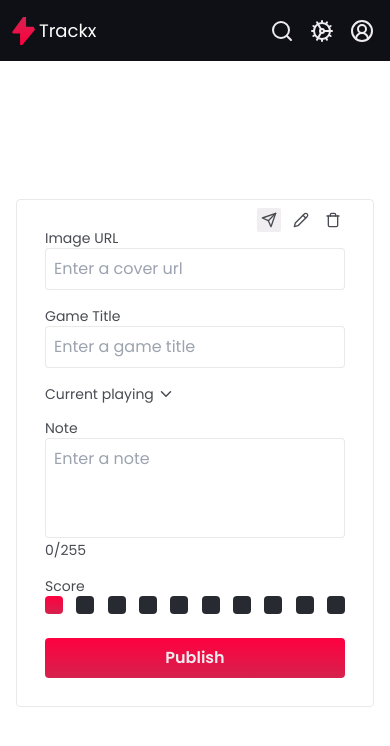
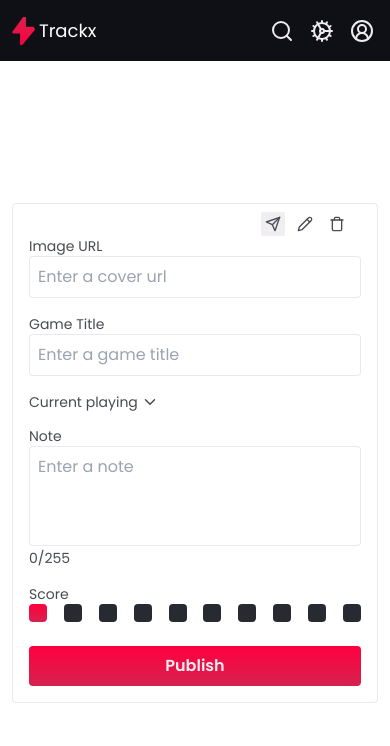
Before and after one commit to stardusteight-d4c/gametracker, a Next.js app in the folder web/: page /games/manage in a window 390 px wide. Shown: the top 746 px of the page. Built offline with nearby package versions, Linux system fonts and the light colour scheme.

Commit message:
chore: manage page base responsiveness

```diff
--- a/web/src/app/(game)/games/manage/page.tsx
+++ b/web/src/app/(game)/games/manage/page.tsx
@@ -15,7 +15,8 @@ export default function Manage() {
     <main className="w-screen min-h-screen">
       <div className="flex flex-col h-screen items-center justify-center">
         <Navbar />
-        <div className="flex flex-col relative max-w-[358px] w-full border border-dark-mid/10 mt-[61px] rounded p-7">
+        <div className="px-3 lg:px-0 w-full flex items-center justify-center">
+          <div className="flex flex-col relative md:max-w-[358px] w-full border border-dark-mid/10 mt-[61px] rounded p-4 md:p-7">
             <div className="flex items-center gap-x-2 absolute right-7 top-2">
               <div className="relative group">
                 <Send
@@ -62,6 +63,7 @@ export default function Manage() {
             {activeMode === "delete" && <Delete />}
           </div>
         </div>
+      </div>
     </main>
   )
 }
--- a/web/src/modules/game/pages/manage/components/Delete/Delete.tsx
+++ b/web/src/modules/game/pages/manage/components/Delete/Delete.tsx
@@ -20,7 +20,7 @@ export function Delete() {
 
   return (
     <div>
-      <div className="relative h-fit w-fit mt-4">
+      <div className="relative h-fit w-fit mt-8">
         <input
           type="text"
           onChange={handleChange}
--- a/web/src/modules/game/pages/manage/components/Edit/Edit.tsx
+++ b/web/src/modules/game/pages/manage/components/Edit/Edit.tsx
@@ -20,7 +20,7 @@ export function Edit() {
 
   return (
     <div>
-      <div className="relative h-fit w-fit mt-4">
+      <div className="relative h-fit md:w-fit mt-8 w-full">
         <input
           type="text"
           onChange={handleChange}
--- a/web/src/modules/game/pages/manage/components/New/New.tsx
+++ b/web/src/modules/game/pages/manage/components/New/New.tsx
@@ -23,7 +23,7 @@ export function New() {
   }
 
   return (
-    <div className="flex flex-col gap-y-4">
+    <div className="flex flex-col gap-y-4 mt-4 md:w-fit w-full">
       <div className="flex flex-col">
         <label
           htmlFor="coverUrl"
@@ -36,7 +36,7 @@ export function New() {
           id="coverUrl"
           placeholder="Enter a cover url"
           autoComplete="off"
-          className="w-[300px] p-2 rounded outline-none border border-dark-mid/10 focus:border-[#FF003F]"
+          className="lg:w-[300px] p-2 rounded outline-none border border-dark-mid/10 focus:border-[#FF003F]"
         />
       </div>
       <div className="flex flex-col">
@@ -51,7 +51,7 @@ export function New() {
           id="gameTitle"
           placeholder="Enter a game title"
           autoComplete="off"
-          className="w-[300px] p-2 rounded outline-none border border-dark-mid/10 focus:border-[#FF003F]"
+          className="lg:w-[300px] p-2 rounded outline-none border border-dark-mid/10 focus:border-[#FF003F]"
         />
       </div>
       <div className="w-full flex items-center justify-between">
@@ -88,7 +88,7 @@ export function New() {
           maxLength={255}
           value={note}
           onChange={handleNoteChange}
-          className="w-[300px] p-2 resize-none h-[100px] rounded outline-none border border-dark-mid/10 focus:border-[#FF003F]"
+          className="lg:w-[300px] p-2 resize-none h-[100px] rounded outline-none border border-dark-mid/10 focus:border-[#FF003F]"
         />
         <span
           className={`text-sm cursor-pointer mt-[2px] ${
```
Lines whose indentation alone changed are shown as unchanged.
